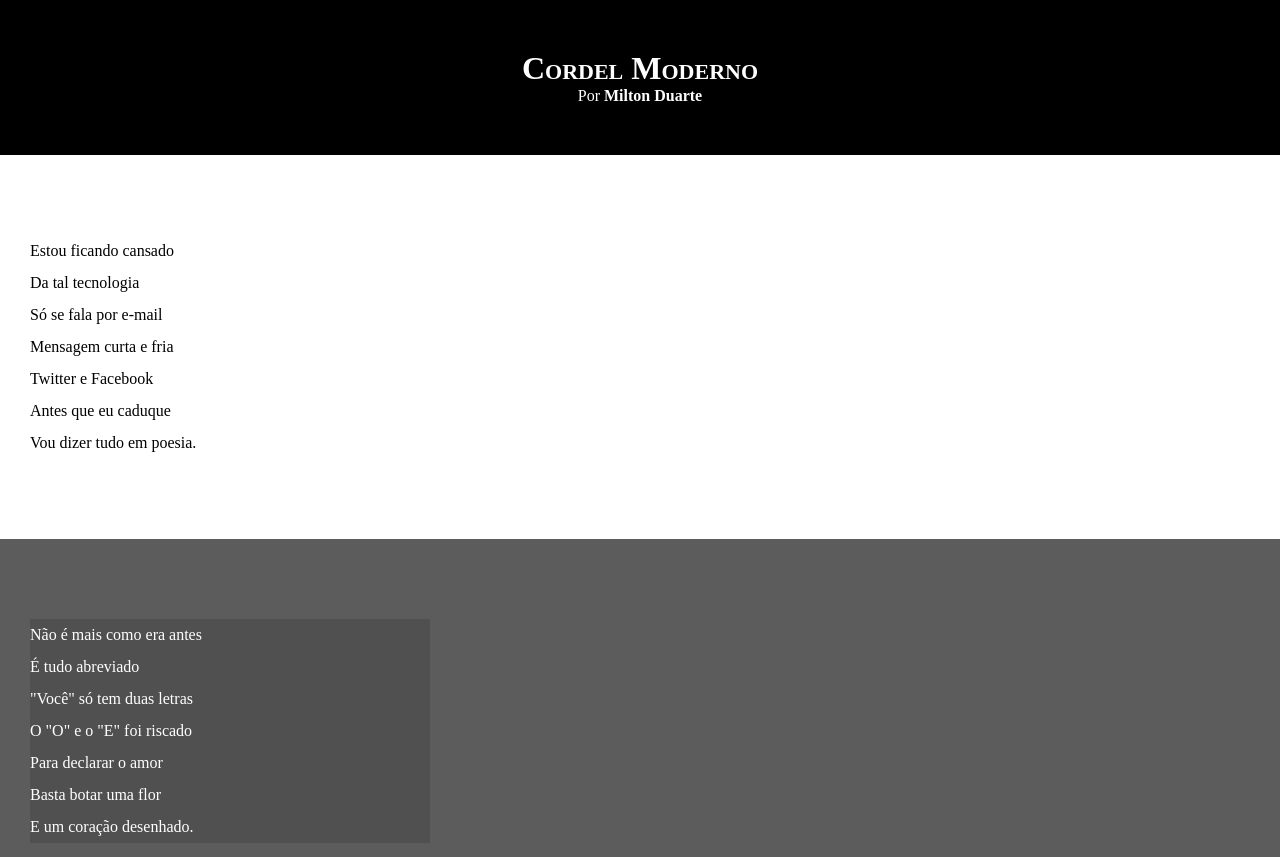
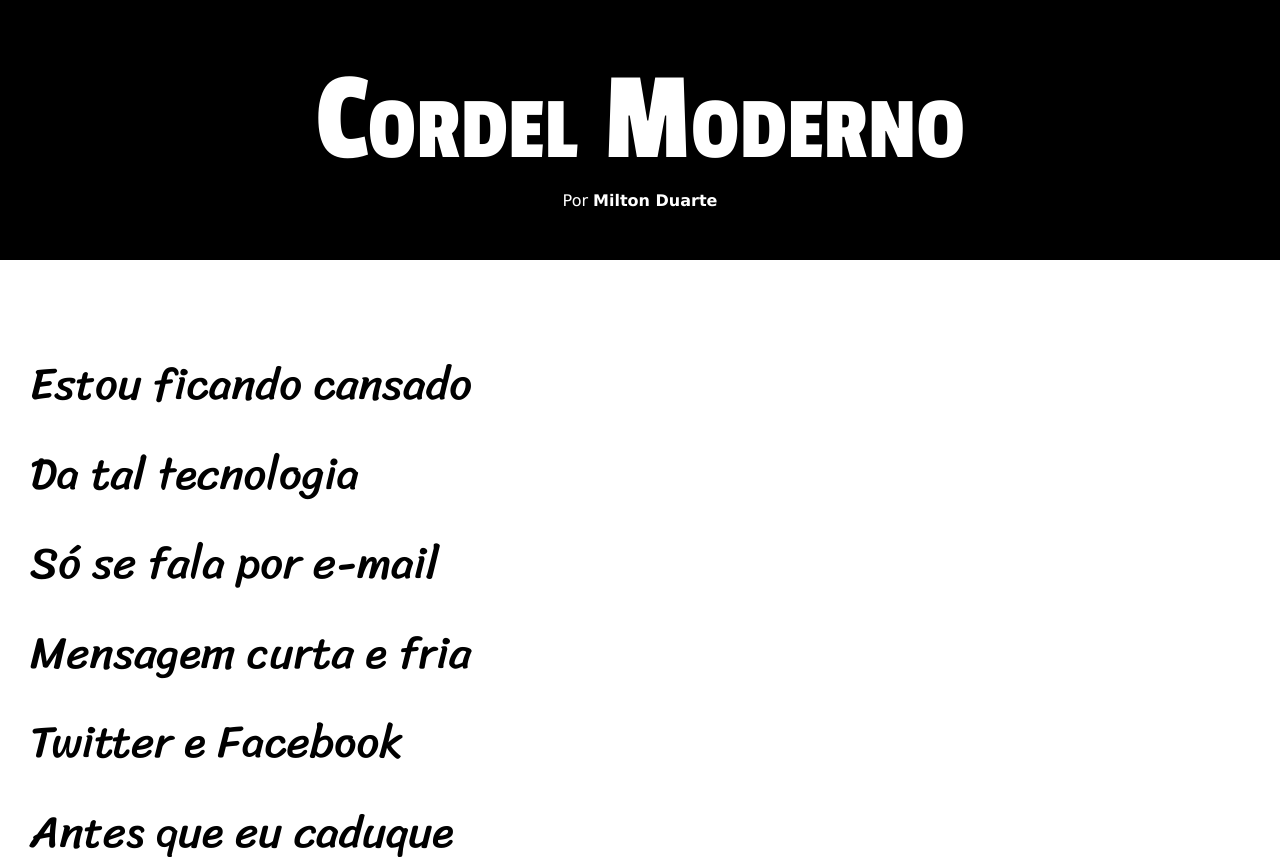
Before and after one commit to jjoaoPaulo/projeto2-html, a plain HTML site: page index.html in a window 1280 px wide. Shown: the top 857 px of the page. Drawn offline with Linux system fonts and the light colour scheme.

Commit message:
Update style.css

```diff
--- a/style.css
+++ b/style.css
@@ -1,4 +1,14 @@
 @charset "UTF-8";
+
+@import url('https://fonts.googleapis.com/css2?family=Passion+One&family=Sriracha&display=swap');
+
+@import url('https://fonts.googleapis.com/css2?family=Sriracha&display=swap');
+
+:root {
+    --fonte1: Verdana, Geneva, Tahoma, sans-serif;
+    --fonte2: 'Passion One', cursive;
+    --fonte3: 'Sriracha', cursive;
+}
 
 * {
     margin: 0px;
@@ -8,6 +18,7 @@
 html, body{
     min-height: 100vh;
     background-color: darkgray;
+    font-family: var(--fonte1);
 }
 header {
     background-color: black;
@@ -17,6 +28,9 @@ header {
 header > h1 {
     padding-top: 50px;
     font-variant: small-caps;
+    font-family: var(--fonte2);
+    font-size: 10vw;
+    font-weight: normal;
 }
 header > p {
     padding-bottom: 50px;
@@ -34,6 +48,8 @@ section {
     padding-bottom: 10vh;
     line-height: 2em;
     padding-left: 30px;
+    font-family: var(--fonte3);
+    font-size: 3.5vw;
 }
 section.normal {
     background-color: white;
@@ -45,8 +61,9 @@ section.imagem  {
 }
 
 section.imagem > p {
+    display: inline-block;
+    padding: 10px;
     background-color: rgba(0, 0, 0, 0.13);
-    width: 400px;
 }
 
 footer {
```
